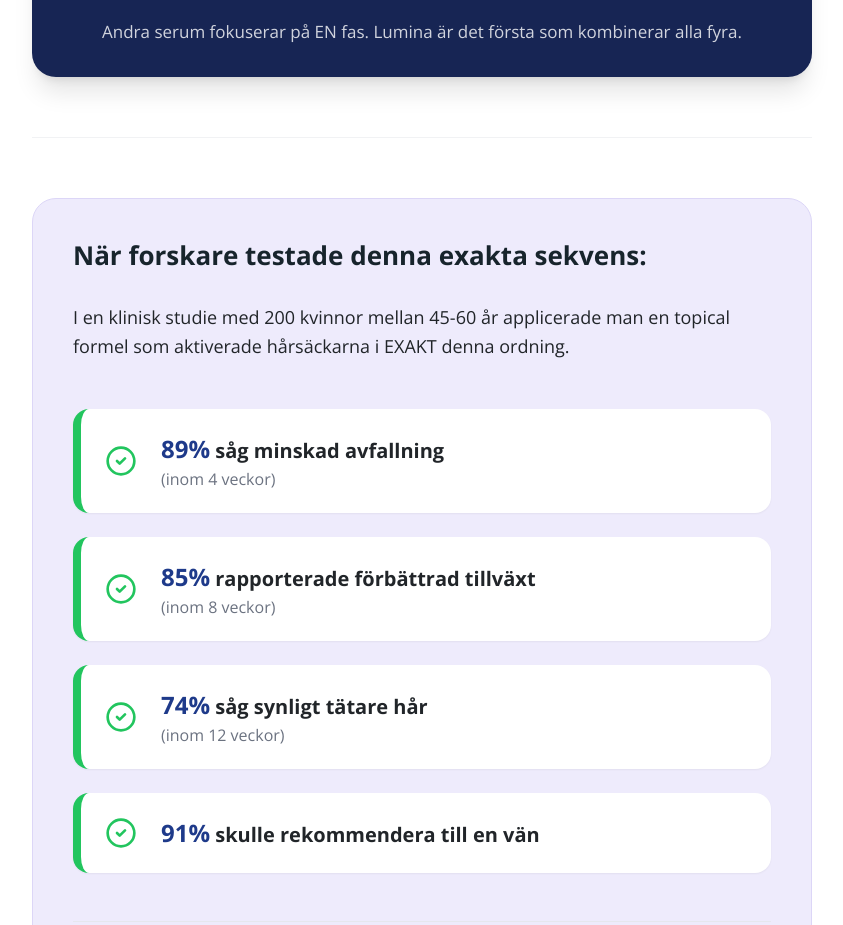
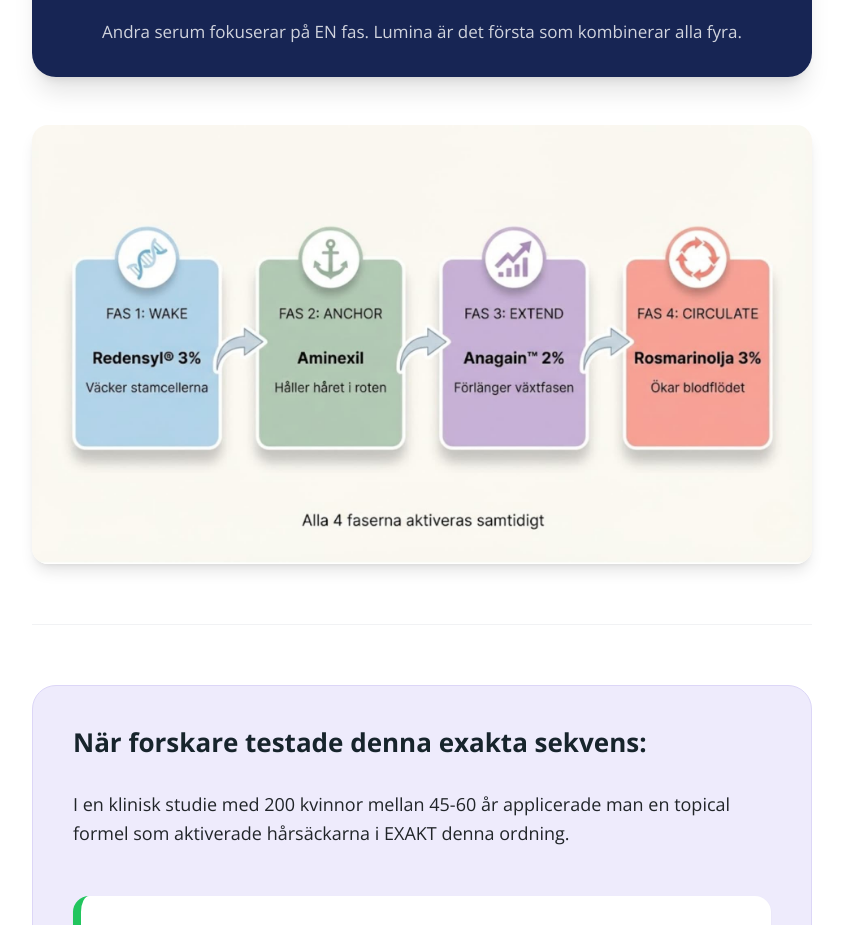
Before and after one commit to mangaz900/luminaflow, a React (Vite) app: page /kvinnor-55-plus-v4 in a window 1280 px wide. Shown: the part 6168-7093 px from the top of the page, without its empty margins (218-1061 px from the left). Built offline with nearby package versions, Linux system fonts and the light colour scheme; no server answers; a web font is replaced by a local one.

Commit message:
Add image after Lumina synergy box in V4

```diff
--- a/pages/listicles/Women55PlusV4.tsx
+++ b/pages/listicles/Women55PlusV4.tsx
@@ -273,6 +273,11 @@ const Women55PlusV4: React.FC = () => {
                                     Andra serum fokuserar på EN fas. Lumina är det första som kombinerar alla fyra.
                                 </p>
                             </div>
+                            <img
+                                src="/4 (5).jpg"
+                                alt="Lumina Hair Growth Serum - 4-fas system"
+                                className="w-full rounded-2xl mt-8 shadow-lg"
+                            />
                         </div>
 
                         <SectionDivider />
```
